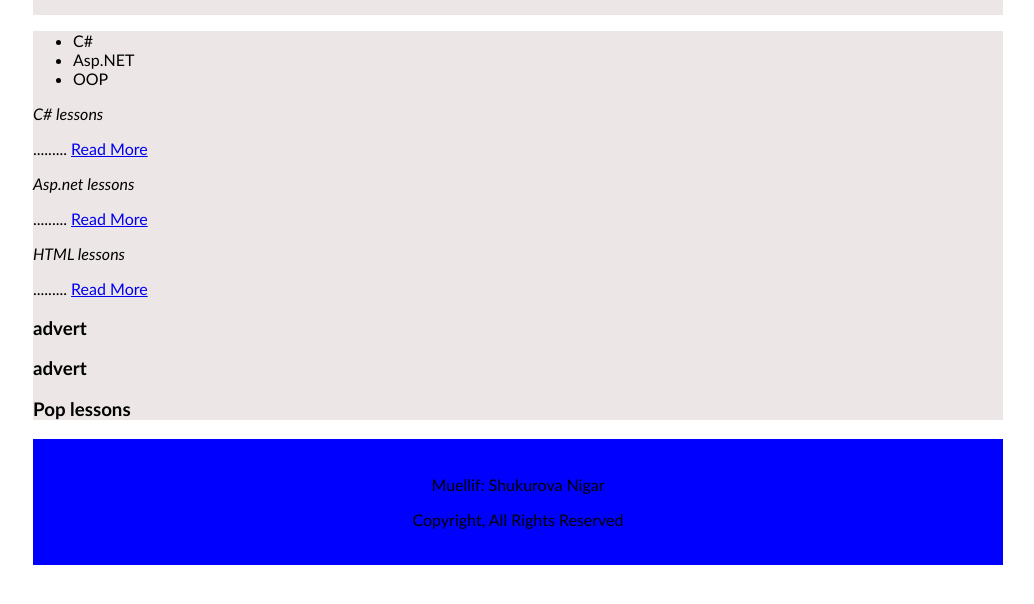
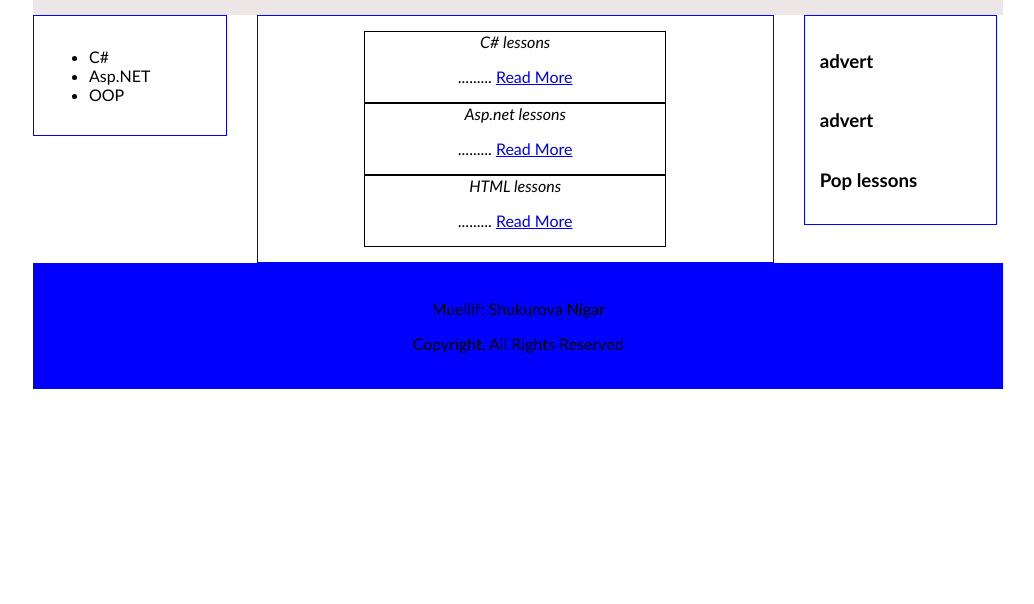
Before and after one commit to sukurovanigar/home, a plain HTML site: page New folder/index.html in a window 1280 px wide. Shown: the part 102-706 px from the top of the page, without its empty margins (122-1156 px from the left). Drawn offline with Linux system fonts and the light colour scheme.

Commit message:
Add files via upload

```diff
--- a/New folder/css/style.css
+++ b/New folder/css/style.css
@@ -1,5 +1,8 @@
 *{
     font-family: 'Gill Sans', 'Gill Sans MT', Calibri, 'Trebuchet MS', sans-serif;
+}
+.clear{
+    clear: both;
 }
 /* grids */
 *[class^="col-"] {
@@ -88,9 +91,28 @@ nav ul li:hover{
 .active{
     color: blue;
 }
-section #content div{
+#content{
+    height: 100%;
+    margin: 0px auto;
+}
+ #content div {
+    border: 1px solid blue;
+    float: left;
+    display: flex;
+    flex-wrap: wrap;
+    flex-direction: column;
+    padding: 15px;
+}
+#content  #margin{
+    margin-right: 30px;
+}
+.read.col-6 section{
+    margin: 0px auto;
+    text-align: center;
+    width: 300px;
+    justify-content: center;
     display: inline-block;
-
+    border: 1px solid black;
 }
 .bottom {
     text-align: center;
--- a/New folder/index.html
+++ b/New folder/index.html
@@ -30,16 +30,18 @@
         </header>
     </div>
     </section>
+   <div class="clear"></div>
 
-    <section class="container" id="content">
-        <div class="left col-2">
+    <section id="content">
+        <section class="container">
+        <div id="margin" class="left col-2">
             <ul>
                 <li>C#</li>
                 <li>Asp.NET</li>
                 <li>OOP</li>
             </ul>
         </div>
-        <div class="read col-6">
+        <div id="margin" class="read col-6">
             <section>
                   <i> C# lessons</i>
                     <p>.........
@@ -70,7 +72,9 @@
                 <h3>Pop lessons</h3>
             </aside>
         </div>
+        </section>
     </section>
+    <div class="clear"></div>
     <section class="container bottom">
         <p>Muellif: Shukurova Nigar</p>
         <p>Copyright, All Rights Reserved</p>
```
